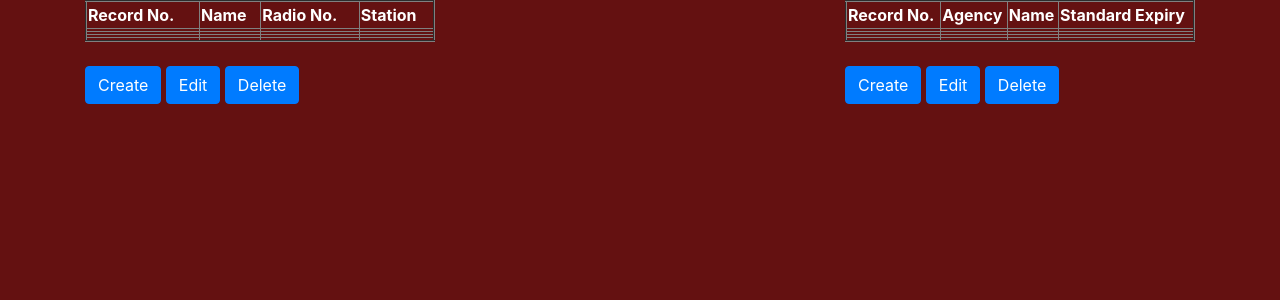
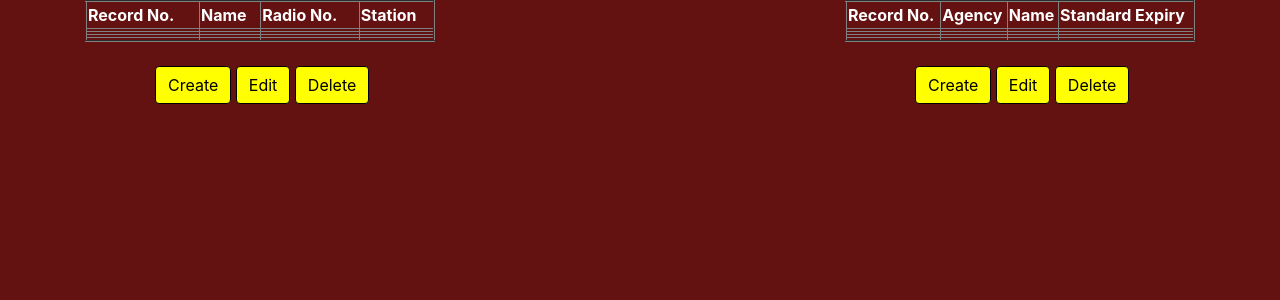
Before and after one commit to jbloom8907/team17ds, a PHP site: page /data.html in a window 1280 px wide. Shown: the part 56-356 px from the top of the page. Run offline with PHP 8.4, Linux system fonts and the light colour scheme; lists and menus that the app fills with data are empty.

Commit message:
Update styles.css

```diff
--- a/app/public/css/styles.css
+++ b/app/public/css/styles.css
@@ -2,7 +2,15 @@ html,
 body {
   background-color: rgb(100,17,17);
   color: rgb(255,255,255);
+}
 
+button,
+.btn-primary {
+  background-color: rgb(255,255,0);
+  color: rgb(0,0,0);
+  position: relative;
+  left: 20%;
+  border-color: rgb(0,0,0)
 }
 
 nav,
```
